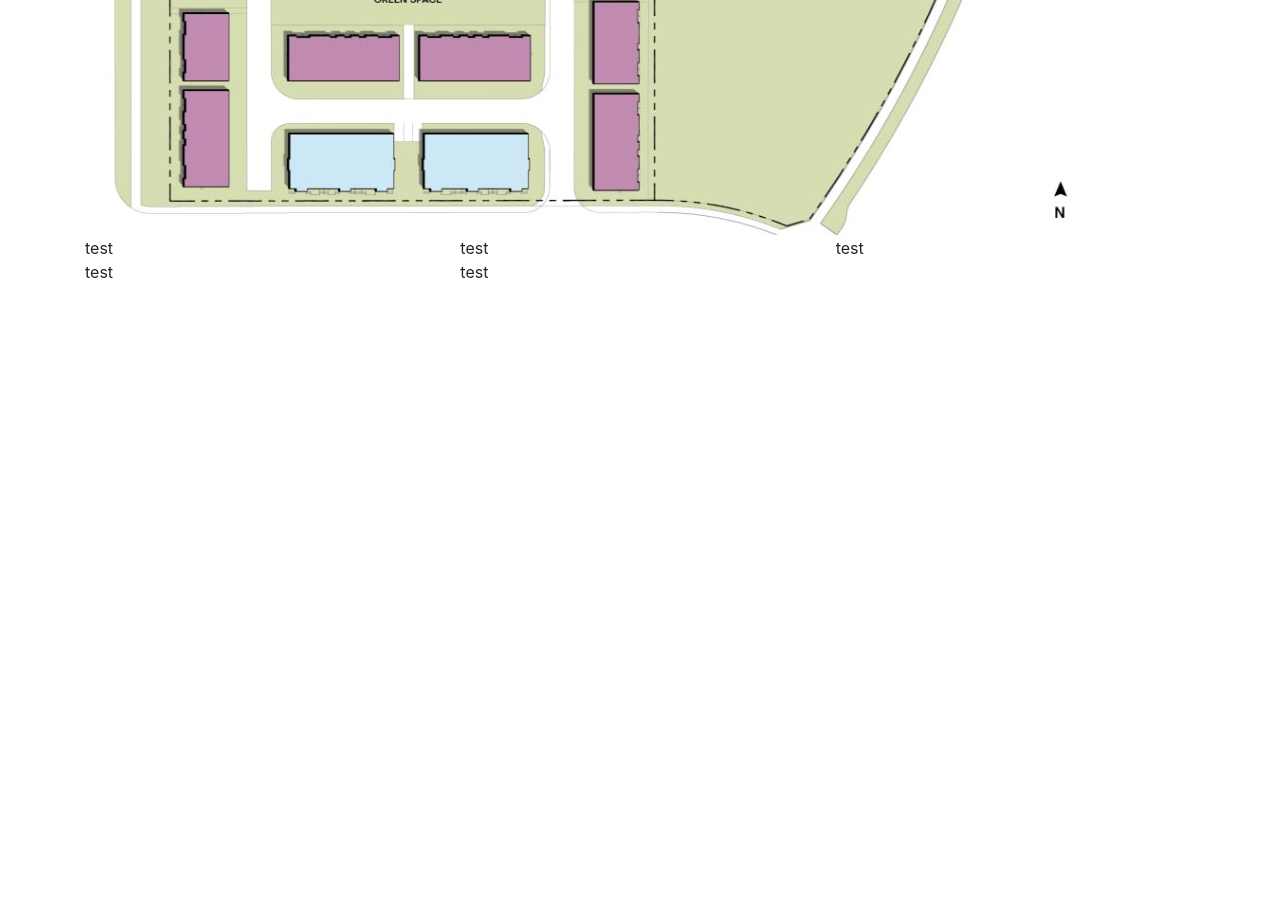
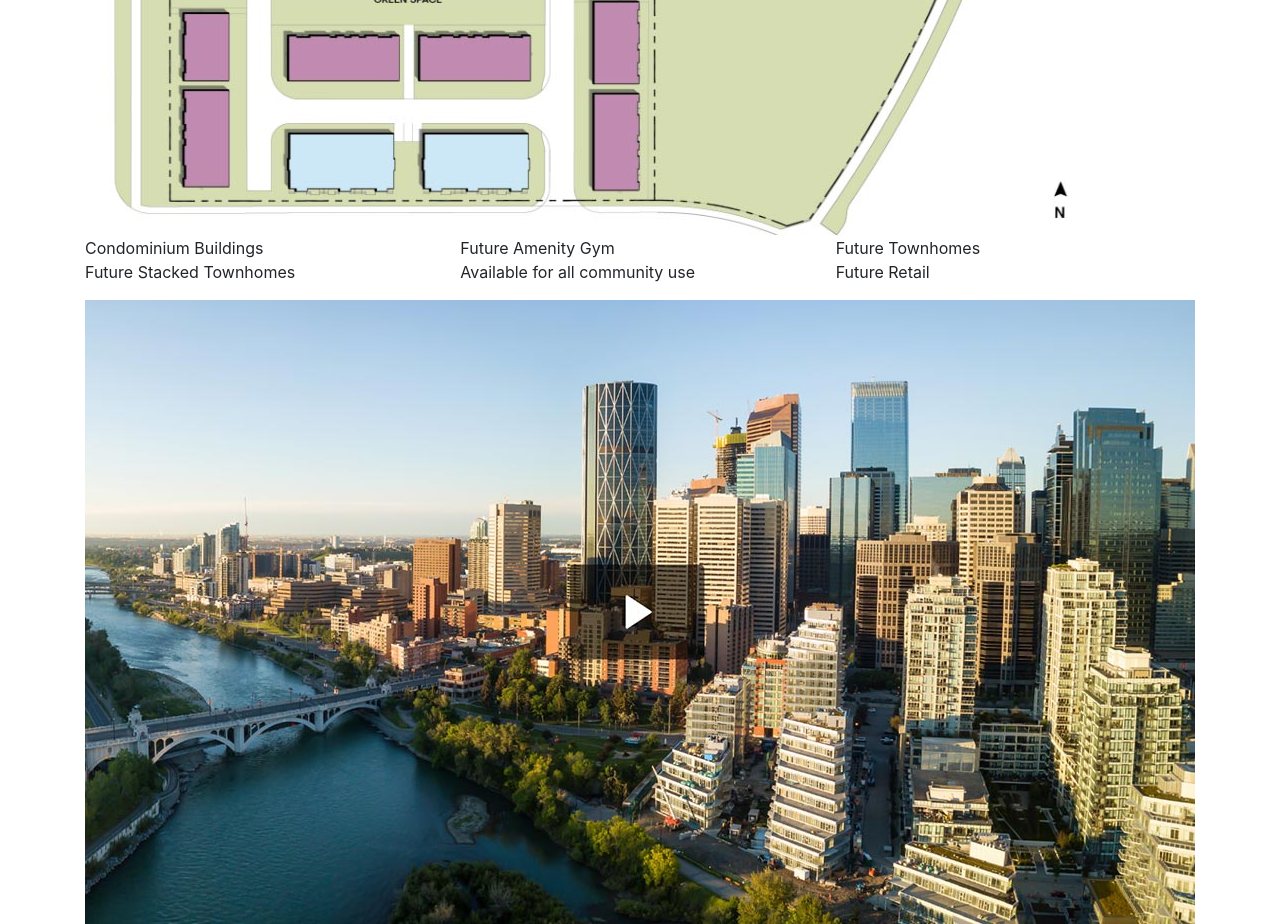
Before and after one commit to minigodzilla/MC-24, a website: page src/index.html in a window 1280 px wide. Shown: the part 2551-3475 px from the top of the page. Before the commit the page ends 2851 px from the top, so only its background shows below. Drawn offline with nearby package versions, Linux system fonts and the light colour scheme; files that its build step writes are made by us from their sources.

Commit message:
roughing out content

```diff
--- a/src/assets/js/script.js
+++ b/src/assets/js/script.js
@@ -1,7 +1,25 @@
 (function ($) {
-  "use strict"; // Start of use strict
+	"use strict"; // Start of use strict
 
-  $(document).ready(function () {
+	$(document).ready(function () {
 
-  });
+		setVideoContainer();
+
+	});
+
+	function setVideoContainer() {
+		$('.video-container .video-poster').on('click', function() {
+
+			var container = $(this).parent();
+			var frame = container.find('.video-frame');
+			var poster = container.find('.video-poster');
+
+			var videoID = 'KnX1YlXxcvY';
+
+			container.addClass('video-open');
+			frame.prepend('<iframe src="https://www.youtube.com/embed/' + videoID + '?autoplay=1" frameborder="0" allow="accelerometer; autoplay; clipboard-write; encrypted-media; gyroscope; picture-in-picture" allowfullscreen></iframe>');
+
+		})
+	}
+
 })(jQuery); // End of use strict
--- a/src/assets/sass/style.scss
+++ b/src/assets/sass/style.scss
@@ -45,3 +45,45 @@ main {
 .ec-plan .ec-legend {
   columns: 3;
 }
+
+.ec-video .video-container {
+  position: relative;
+
+  .video-frame {
+    position: absolute;
+    width: 100%;
+    height: 100%;
+    top: 0;
+    left: 0;
+    z-index: 0;
+    background-color: #000;
+
+    iframe {
+      position: absolute;
+      width: 100%;
+      height: 100%;
+      top: 0;
+      left: 0;
+    }
+  }
+
+  .video-poster {
+    display: block;
+    position: relative;
+    z-index: 1;
+    cursor: pointer;
+  }
+
+  &.video-open {
+
+    .video-frame {
+      z-index: 1;
+    }
+
+    .video-poster {
+      z-index: 0;
+      pointer-events: none;
+      opacity: 0;
+    }
+  }
+}
--- a/src/index.html
+++ b/src/index.html
@@ -63,12 +63,36 @@
 			<div class="row">
 				<div class="col">
 					<ul class="ec-legend list-unstyled">
-						<li>test</li>
-						<li>test</li>
-						<li>test</li>
-						<li>test</li>
-						<li>test</li>
+						<li>
+							<div class="ec-value">Condominium Buildings</div>
+						</li>
+						<li>
+							<div class="ec-value">Future Stacked Townhomes</div>
+						</li>
+						<li>
+							<div class="ec-value">Future Amenity Gym</div>
+							<div class="ec-detail">Available for all community use</div>
+						</li>
+						<li>
+							<div class="ec-value">Future Townhomes</div>
+						</li>
+						<li>
+							<div class="ec-value">Future Retail</div>
+						</li>
 					</ul>
+				</div>
+			</div>
+		</div>
+	</section>
+
+	<section class="ec-video">
+		<div class="container">
+			<div class="row">
+				<div class="col">
+					<div class="video-container">
+						<div class="video-frame"></div>
+						<img class="video-poster" src="assets/img/video-poster.jpg"/>
+					</div>
 				</div>
 			</div>
 		</div>
```
Also changed, not shown: public/assets/js/script.js (+21 -3 lines), public/index.html (+28 -5 lines), public/assets/css/style.css, public/assets/img/video-poster.jpg (added), src/assets/img/video-poster.jpg (added).
